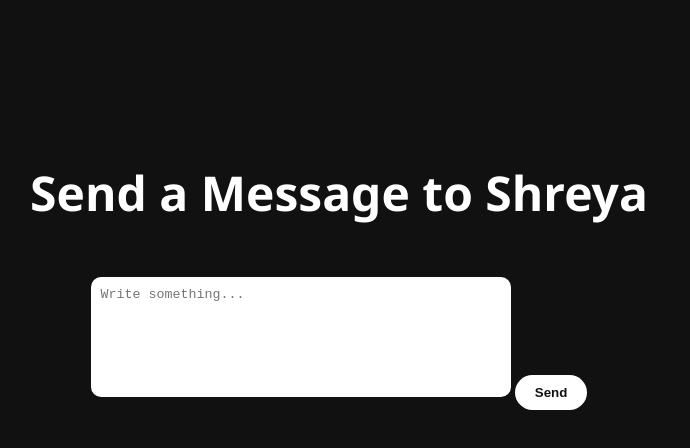
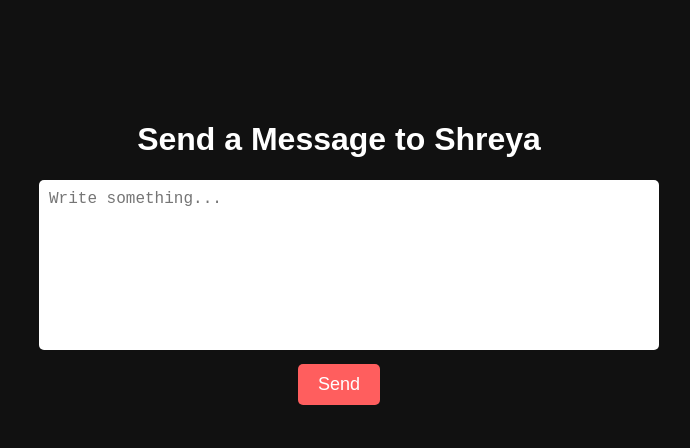
Before and after one commit to Thanush-B-Aradhya/shreya.nl, a plain HTML site: page index.html in a window 1280 px wide. Shown: the whole page, without its empty margins (301-991 px from the left). Drawn offline with Linux system fonts and the light colour scheme.

Commit message:
Update style.css

```diff
--- a/style.css
+++ b/style.css
@@ -1,39 +1,48 @@
 body {
   background-color: #111;
   color: #fff;
-  font-family: 'Segoe UI', sans-serif;
-  text-align: center;
-  padding-top: 10%;
+  font-family: Arial, sans-serif;
   margin: 0;
+  padding: 0;
 }
 
-h1 {
-  font-size: 3em;
-}
-
-p {
-  font-size: 1.4em;
-  color: #ccc;
+.container {
+  max-width: 600px;
+  margin: 80px auto;
+  padding: 20px;
+  text-align: center;
 }
 
 textarea {
-  width: 80%;
-  max-width: 400px;
-  height: 100px;
+  width: 100%;
+  height: 150px;
   padding: 10px;
-  border-radius: 10px;
+  margin-bottom: 10px;
+  font-size: 16px;
+  resize: none;
+  border-radius: 5px;
   border: none;
-  resize: none;
-  margin-top: 20px;
 }
 
 button {
-  margin-top: 15px;
   padding: 10px 20px;
+  font-size: 18px;
   border: none;
-  border-radius: 20px;
-  background-color: #fff;
-  color: #111;
-  font-weight: bold;
+  border-radius: 5px;
+  background-color: #ff5e5e;
+  color: white;
   cursor: pointer;
 }
+
+ul {
+  list-style: none;
+  padding: 0;
+  text-align: left;
+}
+
+li {
+  background-color: #222;
+  padding: 12px;
+  margin: 10px 0;
+  border-radius: 4px;
+}
```
